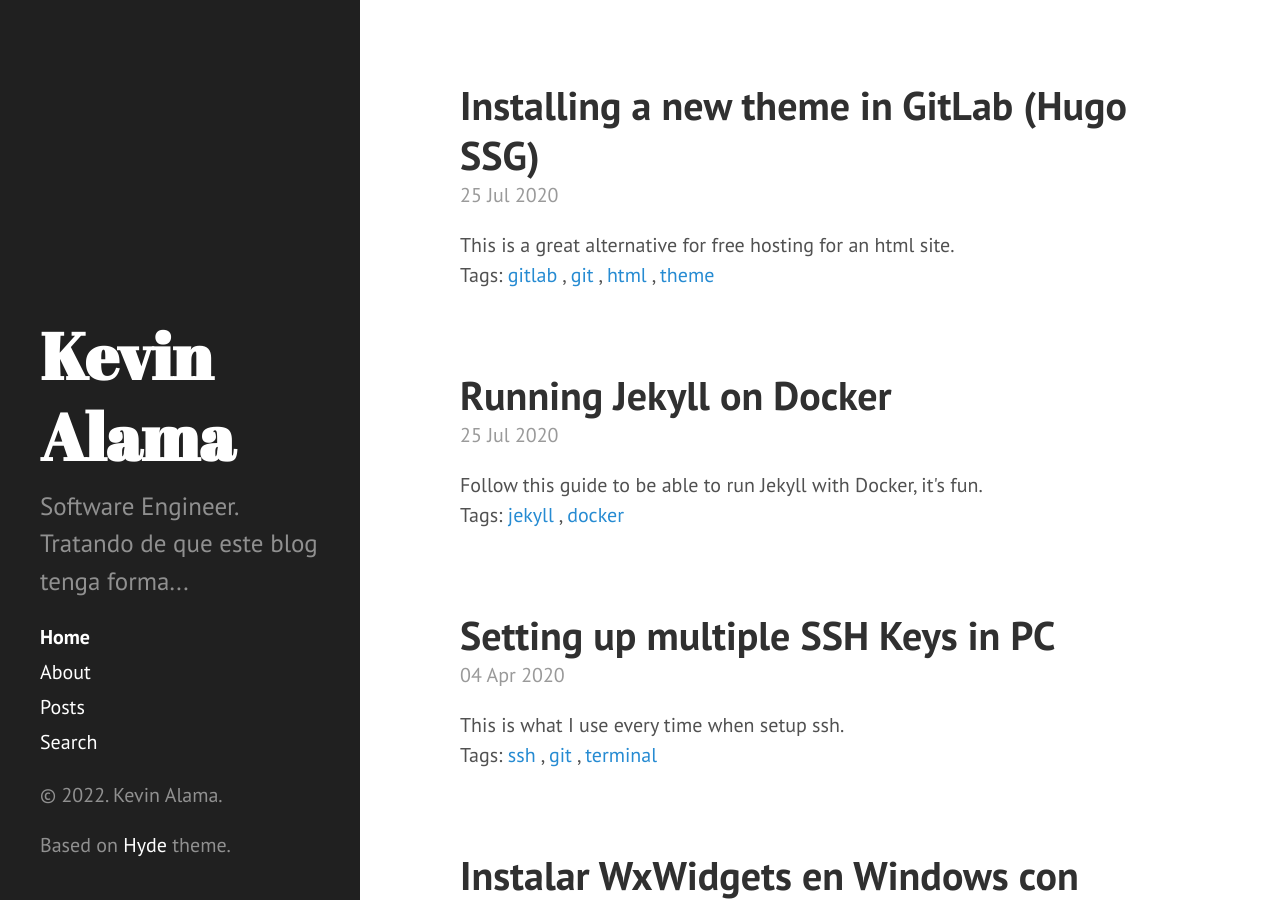
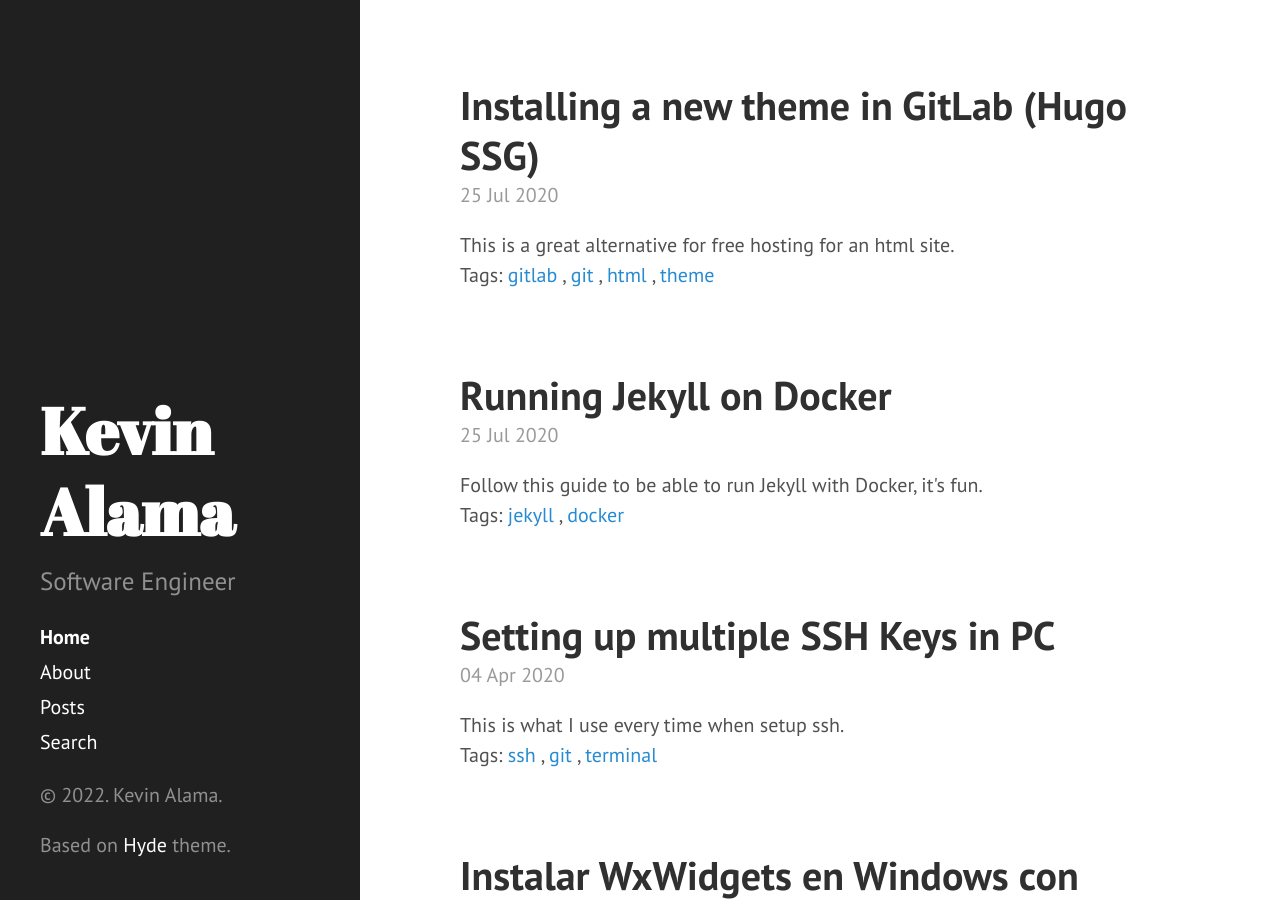
Before and after one commit to aldriguz/aldriguz.github.io, a Jekyll site: the page built from index.html, in a window 1280 px wide and 900 px high. Built offline with Jekyll 4.4.1, drawn with Linux system fonts in a browser that asks for light colours; the list of posts is cut into pages by our own code.

Commit message:
update description

```diff
--- a/_config.yml
+++ b/_config.yml
@@ -13,7 +13,7 @@ permalink:        pretty
 
 # Setup
 title: Kevin Alama
-description: Software Engineer. Tratando de que este blog tenga forma...
+description: Software Engineer
 baseurl:          /
 tagline:          'A Jekyll theme'
 author:
```
